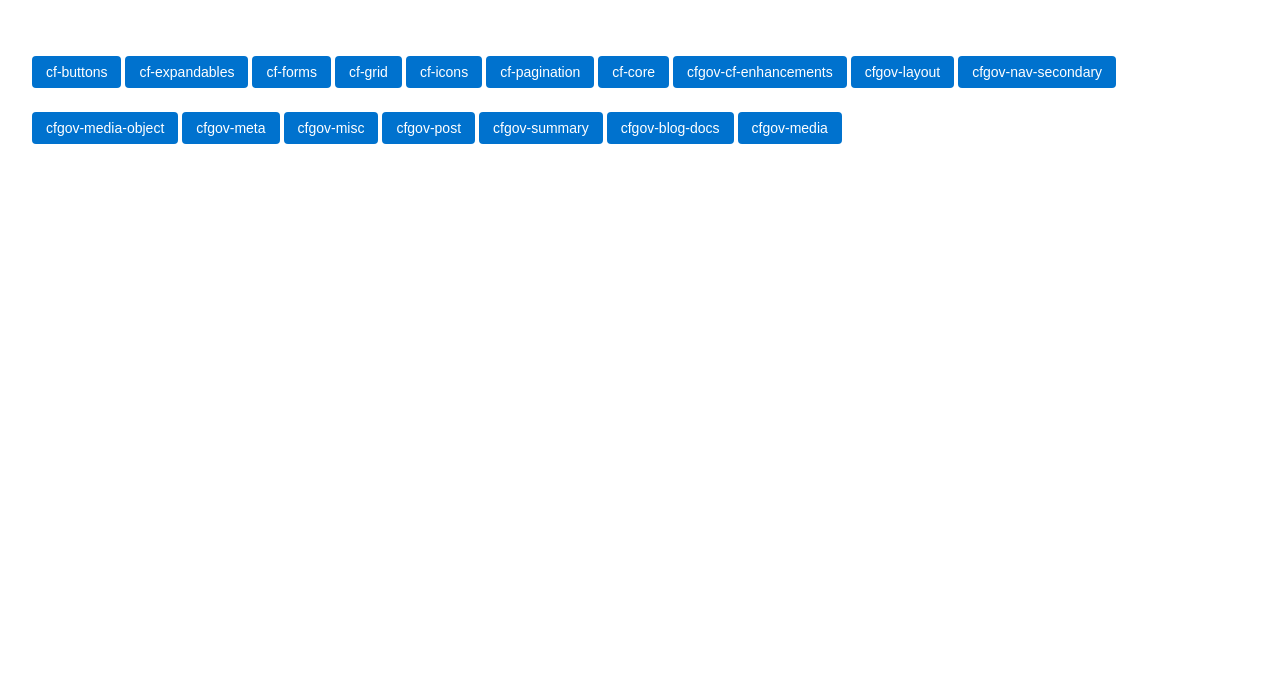
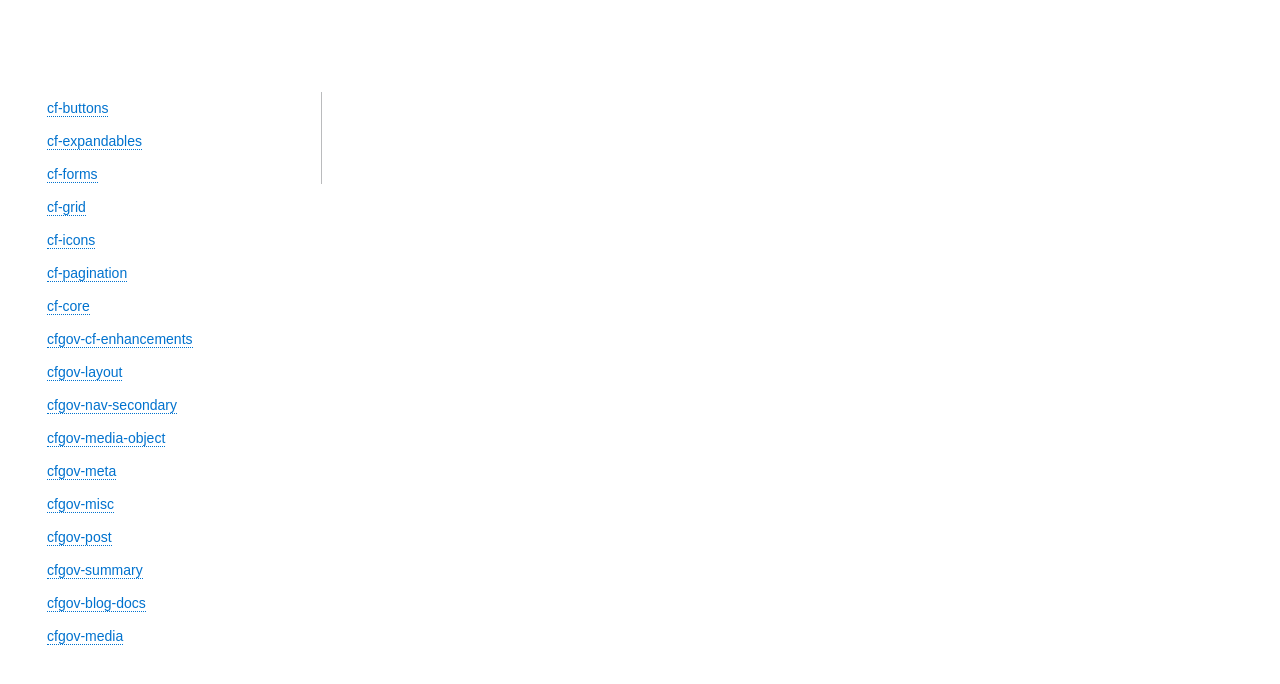
Before and after one commit to himedlooff/doxray, a website: page index.html in a window 1280 px wide. Drawn offline with nearby package versions, Linux system fonts and the light colour scheme; a small style sheet from the web is missing; a web font is replaced by a local one.

Commit message:
Tweaks to using json example.

```diff
--- a/index.html
+++ b/index.html
@@ -14,14 +14,16 @@
             if ( item.docs.family !== undefined ) {
                 if ( families[item.docs.family] === undefined ) {
                     families[item.docs.family] = [];
-                    var $button = $('<button class="btn"></button>');
+                    var $button = $('<button class="btn btn__link"></button>');
                     $button.text(item.docs.family);
                     $button.data('family-key', item.docs.family);
                     $button.data('index', index);
                     $button.on('focus', function(){
                         var key = $(this).data('family-key');
                         var index = $(this).data('index');
+                        $('#temp').empty();
                         $.each(families[key], function(index, item){
+                            $('#temp').append(item.code);
                             console.log(item.docs.name);
                         });
                         console.log('=============');
@@ -43,8 +45,15 @@
     </script>
 </head>
 <body style="padding:2em;">
-    <ul class="list list__spaced list__horizontal"
-        id="nav">
-    </ul>
+    <div class="content content__1-3">
+        <div class="content_sidebar">
+            <ul class="list list__unstyled"
+                id="nav">
+            </ul>
+        </div>
+        <div class="content_main">
+            <pre id="temp"></pre>
+        </div>
+    </div>
 </body>
 </html>
```
